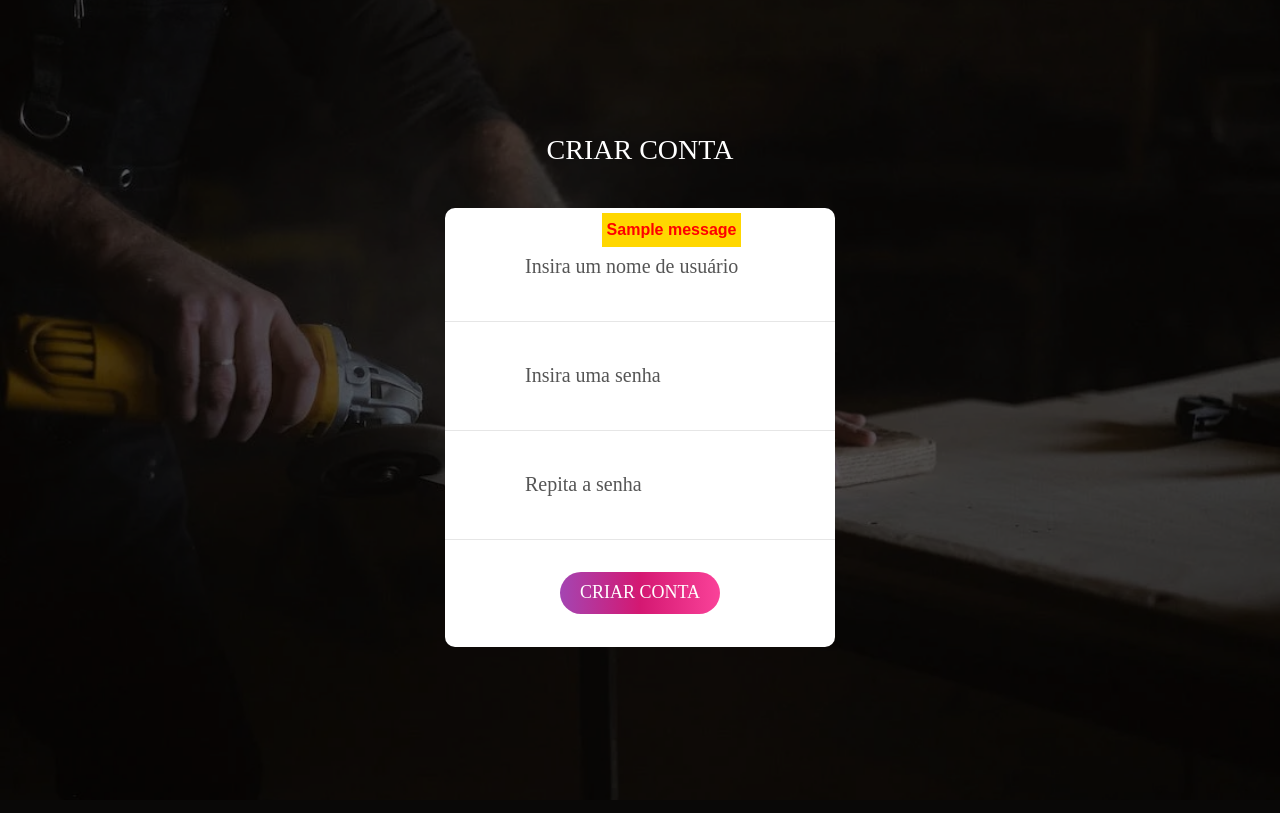
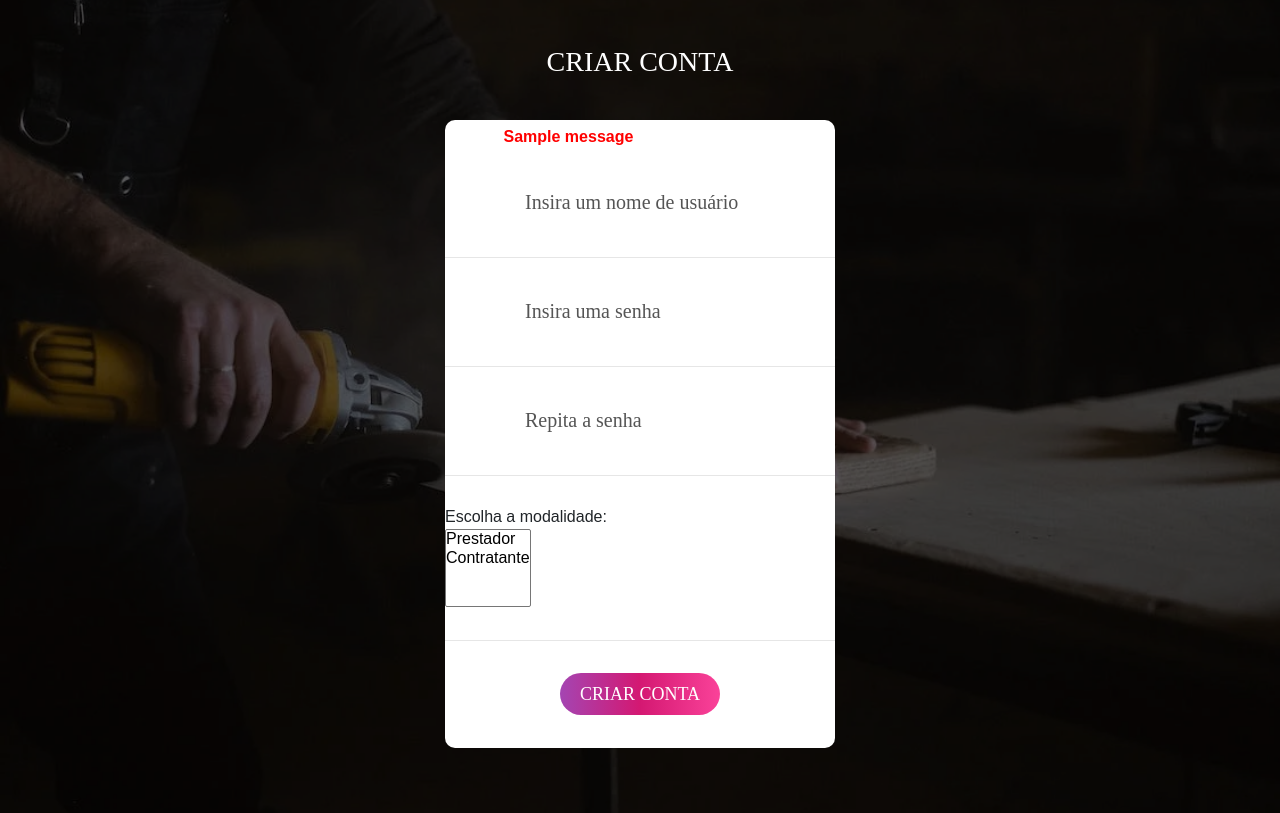
Before and after one commit to KisarDev/Ijob, a Django app: page /registrar/ in a window 1280 px wide. Before the commit the page ends 790 px from the top, so only its background shows below. Run offline with Django 4.2, Linux system fonts and the light colour scheme; tables that the repository leaves empty hold one stand-in row (values such as "Sample post"); one stand-in notice (Sample message) is shown; some libraries are stand-ins or nearby versions; some web fonts are replaced.

Commit message:
Fix form

```diff
--- a/home/forms.py
+++ b/home/forms.py
@@ -4,6 +4,8 @@ from django.contrib.auth.models import User
 from django.contrib.auth.hashers import make_password
 from django.http import HttpResponse
 from django.contrib import messages
+
+from home.models import Role
 
 class UserForm(forms.ModelForm):
     def __init__(self, *args, **kwargs):
@@ -70,3 +72,19 @@ class UserForm(forms.ModelForm):
         if commit:
             user.save()
         return user
+
+class RoleForm(forms.ModelForm):
+
+    modalidade = forms.CharField(
+        label="modalidade",
+        strip=False,
+        help_text='Use the same password as before.',
+        required=True,
+        error_messages={
+            'required': 'Please, repeat your password'
+        }
+    )
+
+    class Meta:
+        model = Role
+        fields = '__all__'
--- a/home/models.py
+++ b/home/models.py
@@ -5,8 +5,10 @@ from django.contrib.auth.models import User
 # Create your models here.
 
 class Usuario(models.Model):
+    nome_completo = models.CharField(max_length=50)
+    cpf = models.CharField(max_length=11, unique=True)
+
+class Role(models.Model):
     modalidade = models.CharField(max_length=1,
                                    choices=(('P', 'Prestador'),
                                             ('C', 'Contratante')))
-    nome_completo = models.CharField(max_length=50)
-    cpf = models.CharField(max_length=11, unique=True)
--- a/home/static/home/login/css/main.css
+++ b/home/static/home/login/css/main.css
@@ -482,8 +482,7 @@ iframe {
   list-style-type: none;  /* Remova os marcadores de lista */
   margin: 0;  /* Remova a margem padrão para melhor formatação */
   padding: 0;  /* Remova o preenchimento padrão para melhor formatação */
-  left: 47%;
-  position: absolute;
-  background-color: gold;
-  border: 5px solid gold;
+  left: 15%;
+  position:relative;
+
 }
--- a/home/templates/home/criar_conta.html
+++ b/home/templates/home/criar_conta.html
@@ -42,7 +42,7 @@
 						<div class="msg">
 						<ul>
 							{% for message in messages %}
-							<li {% if message.tags %} class="{{ messagemsg.tags }}"{% endif %}>{{ message }}</li>
+							<li {% if message.tags %} class="{{ messages.tags }}"{% endif %}>{{ message }}</li>
 							{% endfor %}
 						</ul>
 						</div>
@@ -66,6 +66,15 @@
 						<span class="focus-input100" data-placeholder="&#xe80f;"></span>
 					</div>
 
+					<div class="wrap-input100 validate-input">
+						<label for="cars">Escolha a modalidade:</label>
+								<select name="modalidade" id="modalidade" multiple>
+								<option value="P">Prestador</option>
+								<option value="C">Contratante</option>
+								</select>
+						<span class="focus-input100" data-placeholder="&#xe80f;"></span>
+					</div>
+
 					<div class="container-login100-form-btn m-t-32">
 						<button class="login100-form-btn" type="submit" value="registrar">
 							Criar conta
--- a/home/views.py
+++ b/home/views.py
@@ -6,11 +6,12 @@ from django.http import Http404, HttpResponse, HttpResponseServerError
 from django.http import request
 from django.contrib.auth.hashers import make_password
 from django.contrib import messages
+from core.settings import constants
 import time
 
 
 
-from home.forms import UserForm
+from home.forms import UserForm, RoleForm
 # Create your views here.
 
 
@@ -47,6 +48,12 @@ def criar(request):
     request.session['register_form_data'] = POST
     form = UserForm(POST)
 
+    username = request.POST.get("username")
+    password = request.POST.get("password")
+
+    if username == password:
+        messages.error(request, "Usuário e senha não podem ser iguais!!")
+
     if form.is_valid():
         form.save()
         del(request.session['register_form_data'])
```
Also changed, not shown: TODO.md (+6 -8 lines), fotos/portifolio.png (added), home/migrations/0002_role_remove_usuario_modalidade.py (added).
